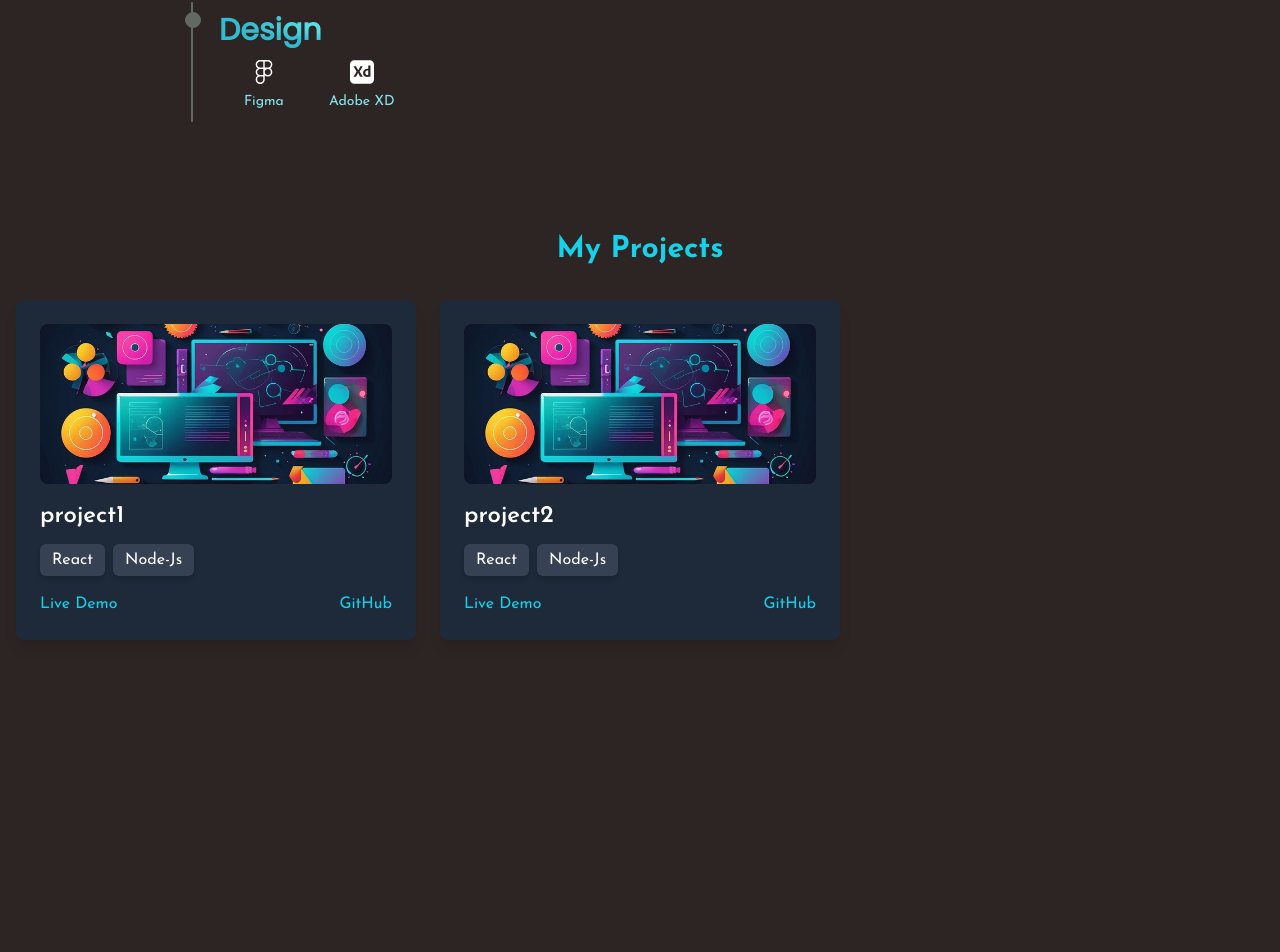
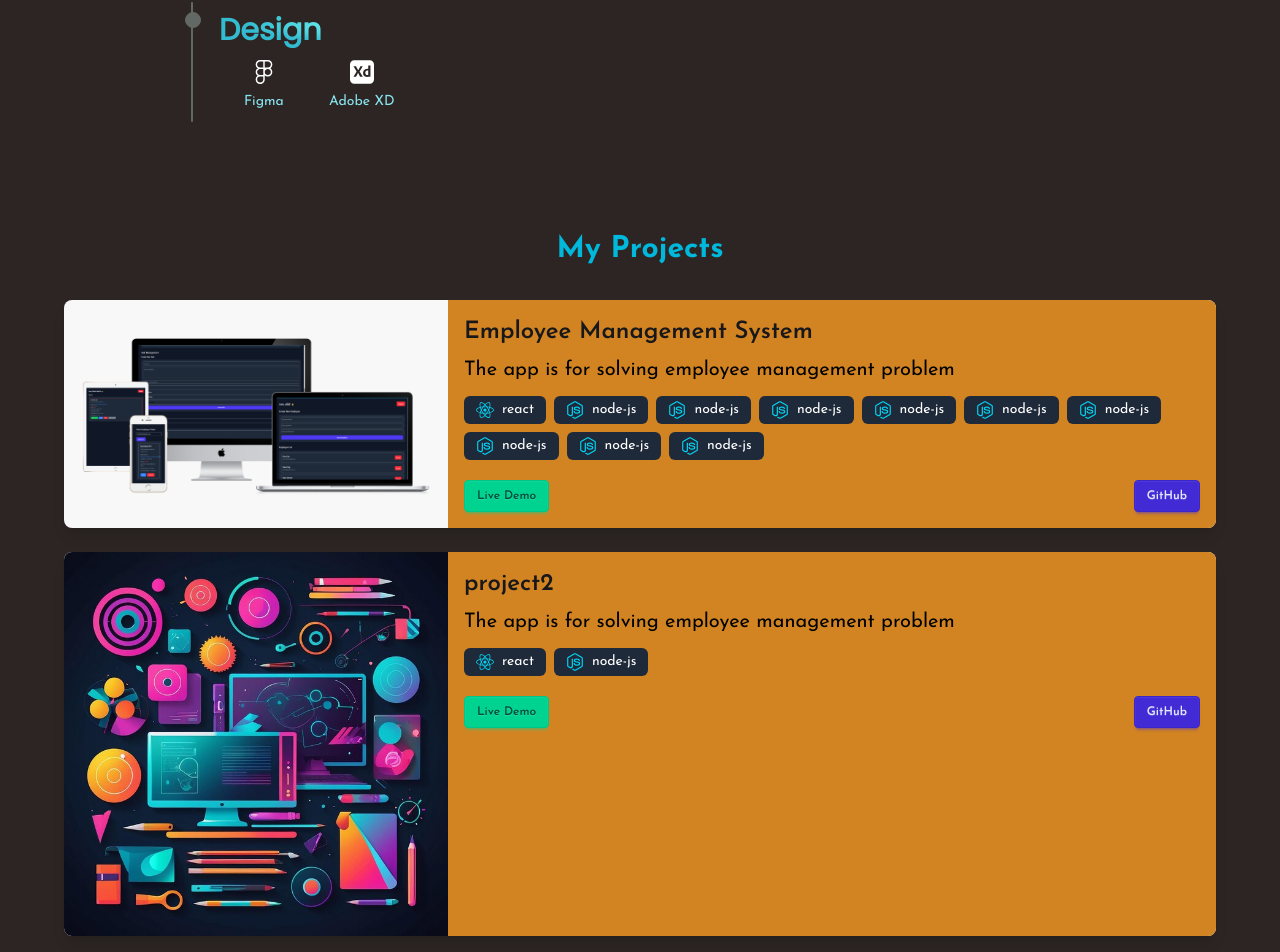
Before and after one commit to abidsarkar/Portfolio, a React (Vite) app: page / in a window 1280 px wide. Shown: the part 1286-2238 px from the top of the page. Before the commit the page ends 1966 px from the top, so only its background shows below. Built offline with nearby package versions, Linux system fonts and the light colour scheme.

Commit message:
hide the animation for work and editing effect. perfect the projects cards

```diff
--- a/package.json
+++ b/package.json
@@ -25,6 +25,7 @@
     "@types/react": "^19.0.10",
     "@types/react-dom": "^19.0.4",
     "@vitejs/plugin-react": "^4.3.4",
+    "daisyui": "^5.0.0",
     "eslint": "^9.21.0",
     "eslint-plugin-react-hooks": "^5.1.0",
     "eslint-plugin-react-refresh": "^0.4.19",
--- a/public/json/projects.json
+++ b/public/json/projects.json
@@ -1,10 +1,19 @@
 [
   {
-    "title": "project1",
-    "image": "image/about-me.jpg",
+    "title": "Employee Management System",
+    "image": "/image/project/ems.png",
+    "description":"The app is for solving employee management problem",
     "technology": [
-      { "library": "react-icons/fa", "name": "react" },
-      { "library": "react-icons/fa", "name": "node-js" }
+      { "className": "FaReact", "name": "react" },
+      { "className": "FaNodeJs", "name": "node-js" },
+      { "className": "FaNodeJs", "name": "node-js" },
+      { "className": "FaNodeJs", "name": "node-js" },
+      { "className": "FaNodeJs", "name": "node-js" },
+      { "className": "FaNodeJs", "name": "node-js" },
+      { "className": "FaNodeJs", "name": "node-js" },
+      { "className": "FaNodeJs", "name": "node-js" },
+      { "className": "FaNodeJs", "name": "node-js" },
+      { "className": "FaNodeJs", "name": "node-js" }
     ],
     "demo_link": "https://ems.abidsarkar100.xyz",
     "github_link": "https://github.com/abidsarkar/Portfolio"
@@ -12,9 +21,10 @@
   {
     "title": "project2",
     "image": "image/about-me.jpg",
+    "description":"The app is for solving employee management problem",
     "technology": [
-      { "library": "react-icons/fa", "name": "react" },
-      { "library": "react-icons/fa", "name": "node-js" }
+      { "className": "FaReact", "name": "react" },
+      { "className": "FaNodeJs", "name": "node-js" }
     ],
     "demo_link": "https://ems.abidsarkar100.xyz",
     "github_link": "https://github.com/abidsarkar/Portfolio"
--- a/src/App.jsx
+++ b/src/App.jsx
@@ -3,6 +3,7 @@ import HeroGradient from "./components/heroSection/HeroGradient";
 import HeroMain from "./components/heroSection/HeroMain";
 import NavbarMain from "./components/navbar/NavbarMain";
 import PortfolioSEO from "./components/PortfolioSEO ";
+
 import ProjectCards from "./components/projects/ProjectCards";
 
 import SkillsTimeline from "./components/skills/SkillsTimeline";
@@ -17,6 +18,7 @@ function App() {
       <HeroGradient />
       <SkillsTimeline />
       <ProjectCards/>
+
     </main>
   );
 }
--- a/src/components/heroSection/HeroProfilePicture.jsx
+++ b/src/components/heroSection/HeroProfilePicture.jsx
@@ -15,7 +15,8 @@ const HeroProfilePicture = () => {
       </div>
 
       {/* Rotating Dashed Circle */}
-      <div className="absolute z-0 animate-spinSlow">
+      {/* animate-spinSlow */}
+      <div className="absolute z-0 ">
         <PiCircleDashedThin className="text-orange w-[350px] h-[350px] sm:w-[500px] sm:h-[500px]" />
       </div>
     </div>
--- a/src/components/heroSection/HeroText.jsx
+++ b/src/components/heroSection/HeroText.jsx
@@ -1,5 +1,5 @@
 import React from "react";
-import TypingEffect from "../../framerMotion/TypingEffect";
+// import TypingEffect from "../../framerMotion/TypingEffect";
 
 const HeroText = () => {
   return (
@@ -18,16 +18,16 @@ const HeroText = () => {
       <br />
 
       <div className="uppercase text-orange">
-        <TypingEffect
+        {/* <TypingEffect
           texts={[
             "Full Stack Web Developer",
             "Software Engineer",
             "Data Analyst",
           ]}
-        />
+        /> */}
       </div>
       <p className="text-gray-300 text-xl sm:text-2xl text-wrap">
-        {" "}
+      Full Stack Web Developer
         from Bangladesh.I love building interactive, user-friendly web
         applications and constantly learning new technologies.
       </p>
--- a/src/components/projects/ProjectCards.jsx
+++ b/src/components/projects/ProjectCards.jsx
@@ -1,68 +1,80 @@
 import React, { useEffect, useState } from "react";
-import * as FaIcons from "react-icons/fa"; // Import all FontAwesome icons
-import * as SiIcons from "react-icons/si"; // Import other icons if needed
+import { FaJava, FaReact, FaNodeJs } from "react-icons/fa";
+import { SiMongodb, SiExpress } from "react-icons/si";
 
-const ProjectCards = () => {
-  const [projects, setProjects] = useState([]);
+const iconMap = {
+  FaReact: FaReact,
+  FaNodeJs: FaNodeJs,
+  FaJava: FaJava,
+  SiMongodb: SiMongodb,
+  SiExpress: SiExpress,
+};
 
-  // Fetch project data
+const ProjectCards = () => {const [projectData, setProjectData] = useState([]);
+
   useEffect(() => {
-    fetch("json/projects.json")
+    fetch("/json/projects.json")
       .then((response) => response.json())
-      .then((data) => setProjects(data))
-      .catch((error) => console.error("Error loading projects:", error));
+      .then((data) => setProjectData(data))
+      .catch((error) => console.error("Error loading projects", error));
   }, []);
 
   return (
-    <div className="container mx-auto px-4 py-10">
-      <h2 className="text-3xl font-bold text-center text-cyan mb-8">
+    <div className="flex flex-col items-center px-6 py-10">
+      {/* Main Title */}
+      <h2 className="text-3xl font-bold text-center text-cyan-500 mb-8">
         My Projects
       </h2>
-      <div className="grid grid-cols-1 md:grid-cols-2 lg:grid-cols-3 gap-6">
-        {projects.map((project, index) => (
+
+      {/* Project Cards Grid */}
+      <div className="grid grid-cols-1 sm:grid-cols-1  gap-6 w-full max-w-6xl">
+        {projectData.map((project, index) => (
           <div
             key={index}
-            className="bg-gray-800 p-6 rounded-lg shadow-lg transition-transform transform hover:scale-105"
+            className="card card-bordered bg-base-200 shadow-lg hover:scale-105 transition-transform duration-300"
           >
-            {/* Project Image */}
+            <div className="sm:flex">
+              {/* Image Section (1/3 width in desktop) */}
+              <div className="flex justify-center items-center sm:w-1/3 w-full">
                 <img
                   src={project.image}
                   alt={project.title}
-              className="w-full h-40 object-cover rounded-lg"
+                  className="w-fit h-fit object-cover  rounded-l-lg"
                 />
+              </div>
 
-            {/* Project Title */}
-            <h3 className="text-2xl font-semibold text-white mt-4">
-              {project.title}
-            </h3>
+              {/* Card Content (2/3 width in desktop) */}
+              <div className="sm:w-2/3 w-full p-4 bg-darkOrange rounded-r-lg">
+                {/* Title */}
+                <h3 className="text-2xl font-semibold">{project.title}</h3>
+                {/* description */}
+                <p className="text-black mt-2 text-xl">{project.description}</p>
 
                 {/* Technologies Used */}
                 <div className="flex flex-wrap gap-2 mt-3">
                   {project.technology.map((tech, idx) => {
-                const IconComponent =
-                  (FaIcons[tech.name.charAt(0).toUpperCase() + tech.name.slice(1)]) ||
-                  (SiIcons[tech.name.charAt(0).toUpperCase() + tech.name.slice(1)]) ||
-                  null;
-
+                    const IconComponent = iconMap[tech.className];
                     return (
                       <div
                         key={idx}
-                    className="flex items-center gap-2 bg-gray-700 px-3 py-1 rounded-md shadow-md"
+                        className="flex items-center gap-2 bg-gray-800 px-3 py-1 rounded-md text-white hover:text-orange cursor-grab"
                       >
-                    {IconComponent && <IconComponent className="text-cyan text-xl" />}
-                    <span className="text-white capitalize">{tech.name}</span>
+                        {IconComponent && (
+                          <IconComponent className="text-cyan-400 text-lg" />
+                        )}
+                        <span className="text-sm">{tech.name}</span>
                       </div>
                     );
                   })}
                 </div>
 
-            {/* Project Links */}
-            <div className="mt-4 flex justify-between">
+                {/* Buttons */}
+                <div className="mt-5 flex justify-between">
                   <a
                     href={project.demo_link}
                     target="_blank"
                     rel="noopener noreferrer"
-                className="text-cyan hover:text-white transition"
+                    className="btn btn-success btn-sm cursor-pointer"
                   >
                     Live Demo
                   </a>
@@ -70,10 +82,12 @@ const ProjectCards = () => {
                     href={project.github_link}
                     target="_blank"
                     rel="noopener noreferrer"
-                className="text-cyan hover:text-white transition"
+                    className="btn btn-primary btn-sm cursor-pointer"
                   >
                     GitHub
                   </a>
+                </div>
+              </div>
             </div>
           </div>
         ))}
--- a/src/index.css
+++ b/src/index.css
@@ -1,5 +1,6 @@
 @import url("https://fonts.googleapis.com/css2?family=Josefin+Sans:ital,wght@0,100..700;1,100..700&family=Poppins&family=Roboto:ital,wght@0,100..900;1,100..900&display=swap");
 @import "tailwindcss";
+@plugin "daisyui";
 @theme {
   /* font */
   --font-josefin: "Josefin Sans", sans-serif;
```
Also changed, not shown: public/image/project/ems.png (added), 1 other file (tests, documents, lock files or other folders). Lines whose indentation alone changed are shown as unchanged.
